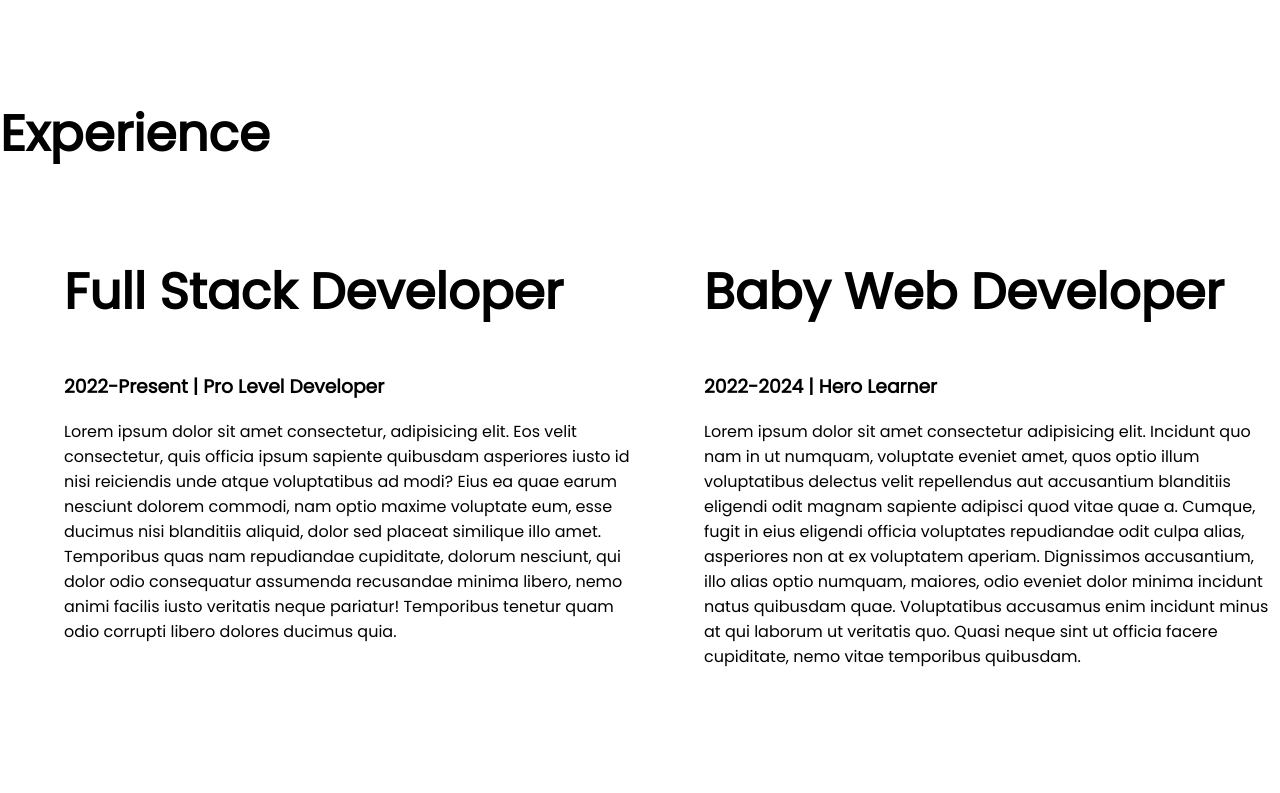
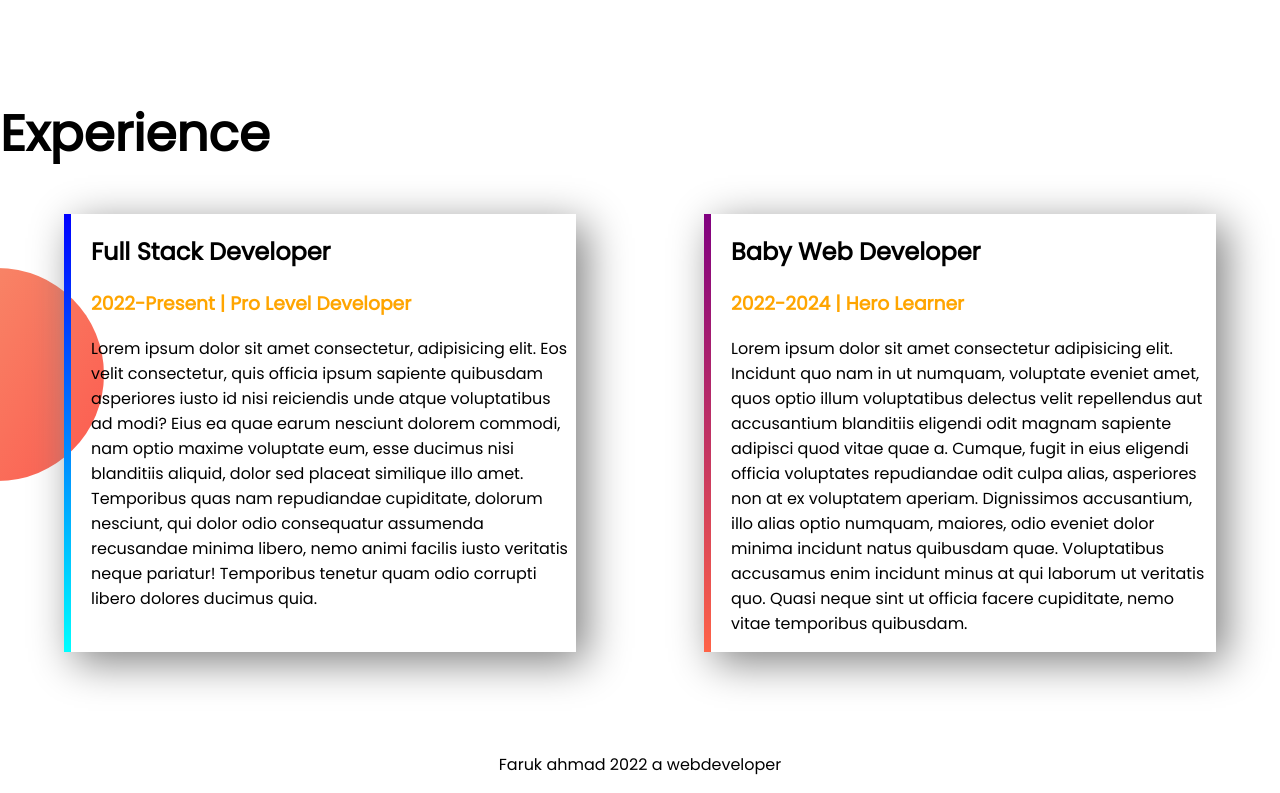
Before and after one commit to farukwebcode21/developer_port, a plain HTML site: page index.html in a window 1280 px wide. Shown: the part 1017-1810 px from the top of the page. Drawn offline with Linux system fonts and the light colour scheme.

Commit message:
complete

```diff
--- a/css/style.css
+++ b/css/style.css
@@ -45,3 +45,34 @@ h1 {
     background-repeat: no-repeat;
     background-position: right;
 }
+
+.experience-area {
+    background-image: url(../images/exp-bg.png);
+    background-repeat: no-repeat;
+    background-position: left;
+}
+
+.experience-item {
+    width: 40%;
+    margin-left: 5%;
+    margin-right: 5%;
+    padding-left: 20px;
+    box-shadow: 10px 10px 40px gray;
+}
+
+#web-developer-experience {
+    border-left: 7px solid;
+    border-image: linear-gradient(blue, cyan);
+    border-image-slice: 1;
+}
+
+#baby-web-developer {
+    border-left: 7px solid;
+    border-image: linear-gradient(purple, tomato);
+    border-image-slice: 1;
+
+}
+
+footer p {
+    text-align: center;
+}
--- a/index.html
+++ b/index.html
@@ -43,9 +43,9 @@
     <section class="experience-area">
         <h1>Experience</h1>
         <div class="flexible-container ">
-            <div class="half-width">
-                <h1>Full Stack Developer</h1>
-                <h3>2022-Present | Pro Level Developer</h3>
+            <div class="experience-item" id="web-developer-experience">
+                <h2>Full Stack Developer</h2>
+                <h3 class="orange-color">2022-Present | Pro Level Developer</h3>
                 <p>Lorem ipsum dolor sit amet consectetur, adipisicing elit. Eos velit consectetur, quis officia ipsum
                     sapiente quibusdam asperiores iusto id nisi reiciendis unde atque voluptatibus ad modi? Eius ea quae
                     earum nesciunt dolorem commodi, nam optio maxime voluptate eum, esse ducimus nisi blanditiis
@@ -55,9 +55,9 @@
                     dolor odio consequatur assumenda recusandae minima libero, nemo animi facilis iusto veritatis neque
                     pariatur! Temporibus tenetur quam odio corrupti libero dolores ducimus quia.</p>
             </div>
-            <div class="half-width">
-                <h1>Baby Web Developer</h1>
-                <h3>2022-2024 | Hero Learner</h3>
+            <div class="experience-item" id="baby-web-developer">
+                <h2>Baby Web Developer</h2>
+                <h3 class="orange-color">2022-2024 | Hero Learner</h3>
                 <p>Lorem ipsum dolor sit amet consectetur adipisicing elit. Incidunt quo nam in ut numquam, voluptate
                     eveniet amet, quos optio illum voluptatibus delectus velit repellendus aut accusantium blanditiis
                     eligendi odit magnam sapiente adipisci quod vitae quae a. Cumque, fugit in eius eligendi officia
@@ -70,6 +70,9 @@
             </div>
         </div>
     </section>
+    <footer>
+        <p>Faruk ahmad 2022 a webdeveloper</p>
+    </footer>
 
 </body>
 
```
